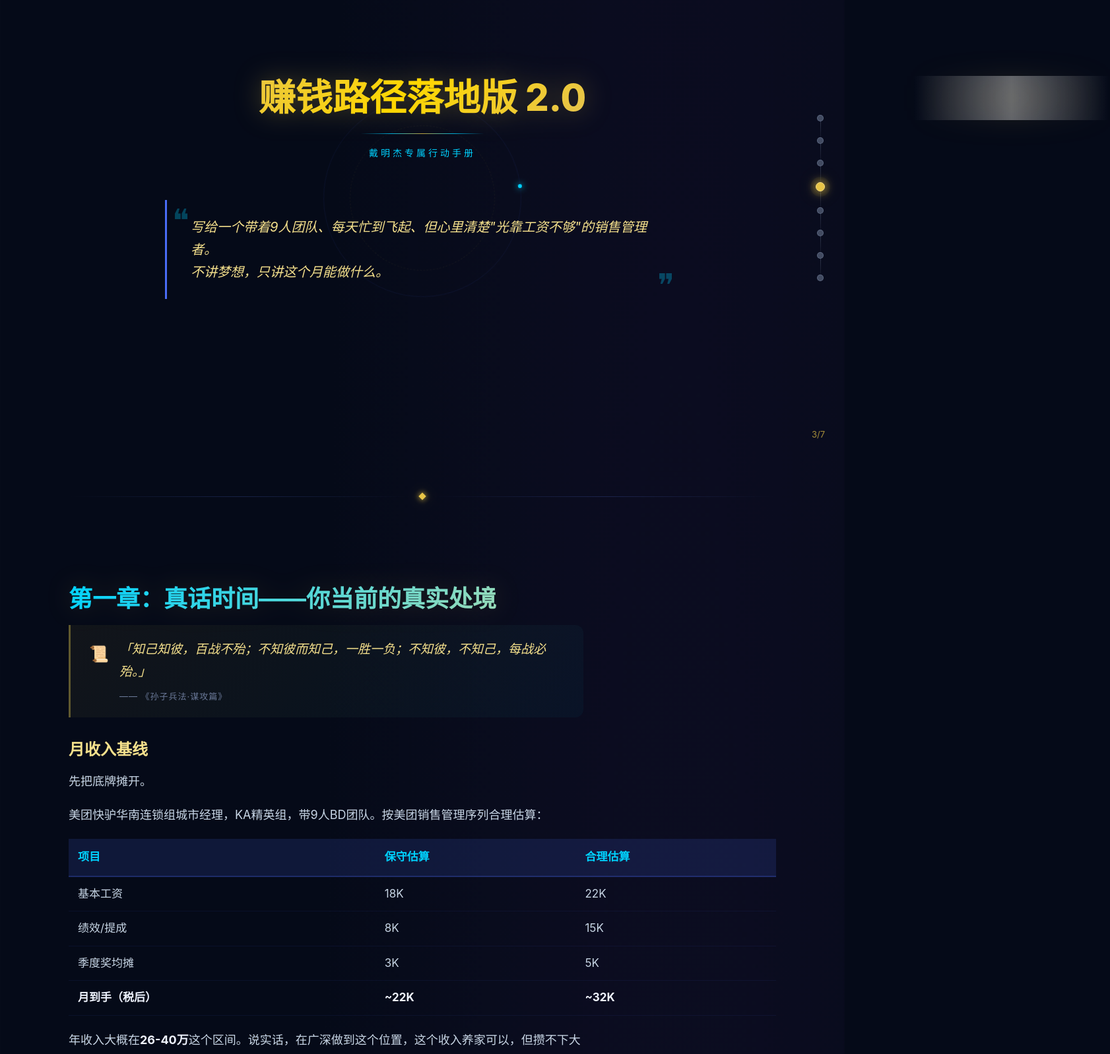
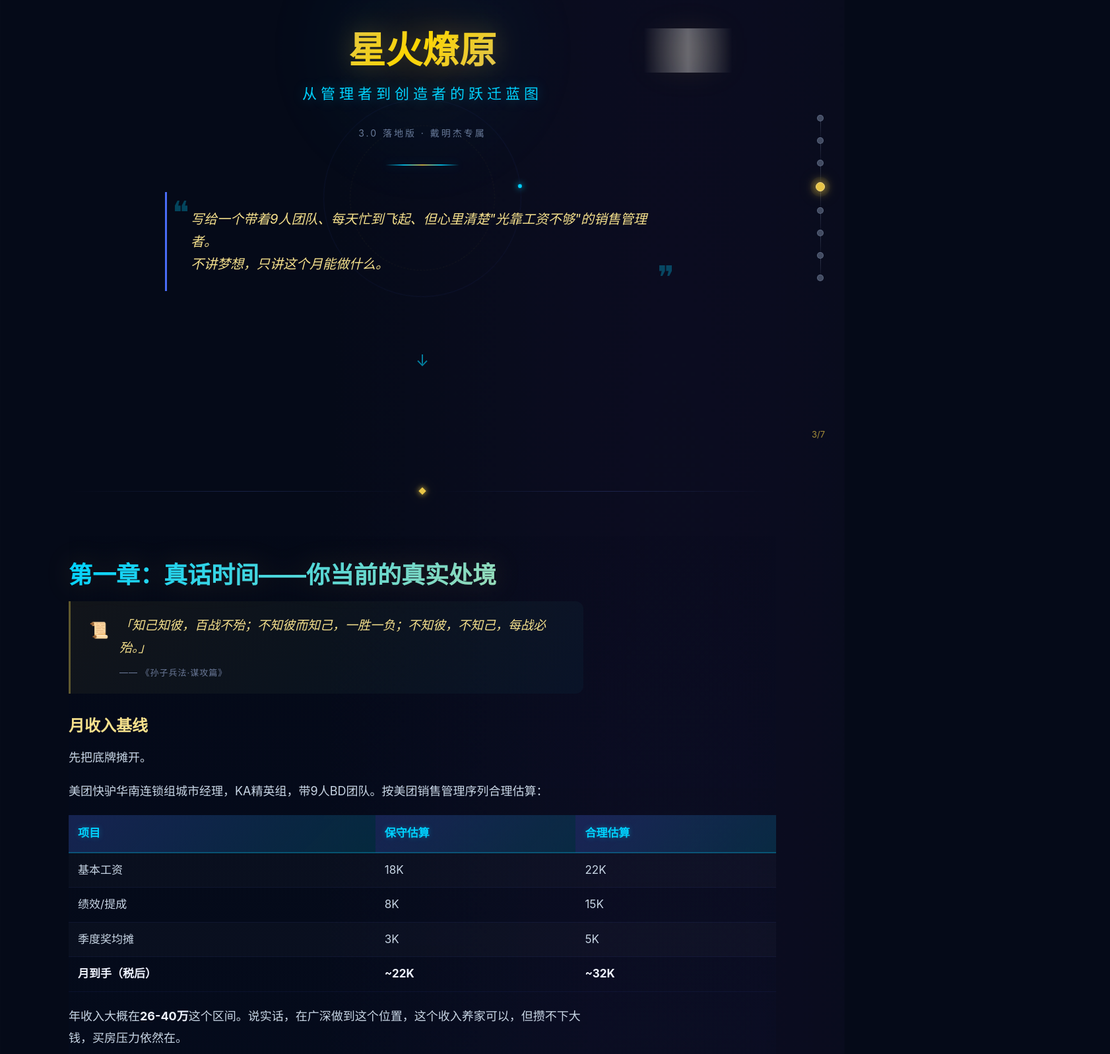
Before and after one commit to daimingjie2026/ka-elite-hq, a plain HTML site: page money_paths.html in a window 1280 px wide. Shown: the part 100-1697 px from the top of the page at 66% size, 1682 px wide, since content can reach past the window. Drawn offline with Linux system fonts and the light colour scheme.

Commit message:
v5.0 星火燎原: 封面重做+色彩节奏+表格升级+光效+减空白

```diff
--- a/money_paths.html
+++ b/money_paths.html
@@ -3,7 +3,7 @@
 <head>
 <meta charset="UTF-8">
 <meta name="viewport" content="width=device-width, initial-scale=1.0">
-<title>赚钱路径落地版 3.0 · 视觉盛宴版</title>
+<title>星火燎原 · 从管理者到创造者的跃迁蓝图</title>
 <style>
 *,*::before,*::after{box-sizing:border-box;margin:0;padding:0}
 :root{
@@ -15,7 +15,7 @@
   --text:#C8D6E5;--text-dim:#6B7A99;--text-bright:#F0F4FF;
   --font-h1:clamp(36px,5vw,56px);--font-h2:clamp(28px,4vw,36px);
   --font-h3:clamp(20px,3vw,24px);--font-body:clamp(15px,1.8vw,18px);
-  --lh:1.85;--sp:clamp(50px,8vw,80px);
+  --lh:1.85;--sp:clamp(30px,5vw,60px);
 }
 html{scroll-behavior:smooth;background:var(--bg)}
 body{font-family:-apple-system,BlinkMacSystemFont,"Segoe UI","PingFang SC","Hiragino Sans GB","Microsoft YaHei",sans-serif;
@@ -174,8 +174,37 @@
 .hero-orbit::before{content:'';position:absolute;top:-3px;left:50%;width:6px;height:6px;margin-left:-3px;border-radius:50%;background:var(--cyan-glow);box-shadow:0 0 10px var(--cyan-glow)}
 .hero-orbit2{position:absolute;top:50%;left:50%;width:220px;height:220px;margin:-110px 0 0 -110px;border:1px dashed rgba(232,197,71,.06);border-radius:50%;animation:orbit-spin 20s linear infinite reverse;pointer-events:none}
 @keyframes orbit-spin{0%{transform:rotate(0deg)}100%{transform:rotate(360deg)}}
-.hero-glow-line{width:200px;height:1px;margin:20px auto 0;background:linear-gradient(90deg,transparent,var(--cyan-glow),var(--gold),var(--cyan-glow),transparent);animation:glow-pulse 3s ease-in-out infinite}
+.hero-glow-line{width:120px;height:2px;margin:16px auto;background:linear-gradient(90deg,transparent,var(--cyan-glow),var(--gold),var(--cyan-glow),transparent);border-radius:2px;box-shadow:0 0 15px rgba(0,210,255,0.3);animation:glow-pulse 3s ease-in-out infinite}
 @keyframes glow-pulse{0%,100%{opacity:.4;transform:scaleX(.8)}50%{opacity:1;transform:scaleX(1)}}
+/* === v5.0 Star Fire Additions === */
+.hero-sub{font-size:clamp(16px,2.5vw,22px);color:var(--cyan-glow);letter-spacing:6px;margin-top:12px;font-weight:300;text-shadow:0 0 20px rgba(0,210,255,0.3)}
+.hero-ver{font-size:14px;color:var(--text-dim);letter-spacing:3px;margin-top:8px}
+/* Scroll hint */
+.scroll-hint{margin-top:40px;text-align:center;animation:bounce-down 2s ease-in-out infinite}
+.scroll-arrow{font-size:24px;color:var(--cyan-glow);opacity:0.6}
+@keyframes bounce-down{0%,100%{transform:translateY(0);opacity:0.6}50%{transform:translateY(12px);opacity:1}}
+/* Hero particle pseudo-effect */
+section[data-ch="0"] h1::before{content:'';position:absolute;top:50%;left:50%;width:400px;height:400px;margin:-200px 0 0 -200px;border-radius:50%;background:radial-gradient(circle,rgba(232,197,71,0.06) 0%,rgba(0,210,255,0.04) 30%,transparent 70%);animation:hero-particle-pulse 5s ease-in-out infinite;pointer-events:none;z-index:-1}
+@keyframes hero-particle-pulse{0%,100%{transform:scale(0.8);opacity:0.3}50%{transform:scale(1.3);opacity:0.7}}
+/* Section color rhythm */
+section[data-ch="1"],section[data-ch="2"]{background:linear-gradient(180deg,transparent,rgba(10,30,80,0.15) 50%,transparent)}
+section[data-ch="2b"],section[data-ch="3"]{background:linear-gradient(180deg,transparent,rgba(60,20,100,0.1) 50%,transparent)}
+section[data-ch="4"],section[data-ch="5"]{background:linear-gradient(180deg,transparent,rgba(0,80,120,0.08) 50%,transparent)}
+section[data-ch="6"],section[data-ch="7"]{background:linear-gradient(180deg,transparent,rgba(10,30,80,0.15) 50%,transparent)}
+/* Table upgrades */
+.tw table tr:first-child th,.tw table thead th{background:linear-gradient(135deg,rgba(74,108,247,0.25),rgba(0,210,255,0.15))!important;border-bottom:2px solid rgba(0,210,255,0.3);text-shadow:0 0 8px rgba(0,210,255,0.3)}
+.tw table tr:nth-child(even){background:rgba(255,255,255,0.02)}
+.tw table tr:hover td{background:rgba(74,108,247,0.08);transition:background 0.3s ease}
+.tw table tr:last-child td{border-top:1px solid rgba(232,197,71,0.2)}
+/* Dashboard card pulse glow */
+.db>div,.dbi{position:relative;overflow:hidden}
+.db>div::before,.dbi::before{content:'';position:absolute;top:-50%;left:-50%;width:200%;height:200%;background:radial-gradient(circle,rgba(0,210,255,0.08) 0%,transparent 60%);animation:card-pulse 4s ease-in-out infinite;pointer-events:none}
+@keyframes card-pulse{0%,100%{transform:scale(0.8);opacity:0.3}50%{transform:scale(1.2);opacity:0.8}}
+.dn{text-shadow:0 0 30px rgba(0,210,255,0.4),0 0 60px rgba(74,108,247,0.2)}
+/* Reduce divider spacing */
+.dv{margin:30px 0;padding:10px 0}
+/* Cover quote tighten */
+section[data-ch="0"] .pq{margin-top:24px!important}
 @media(max-width:600px){
   .ctn{padding:0 16px}
   .cd,.di,.sp{padding:20px}
@@ -226,11 +255,15 @@
 <section data-ch="0" style="padding-top:100px;padding-bottom:40px;text-align:center;position:relative">
 <div class="hero-orbit"></div>
 <div class="hero-orbit2"></div>
-<h1>赚钱路径落地版 2.0</h1>
+<h1>星火燎原</h1>
+<p class="hero-sub">从管理者到创造者的跃迁蓝图</p>
+<p class="hero-ver">3.0 落地版 · 戴明杰专属</p>
 <div class="hero-glow-line"></div>
-<p style="margin-top:16px;letter-spacing:4px;color:var(--cyan-glow);font-size:14px">戴明杰专属行动手册</p>
-<div class="pq" style="text-align:left;margin-top:40px">
+<div class="pq" style="text-align:left;margin-top:24px">
 写给一个带着9人团队、每天忙到飞起、但心里清楚"光靠工资不够"的销售管理者。<br>不讲梦想，只讲这个月能做什么。
+</div>
+<div class="scroll-hint">
+  <span class="scroll-arrow">↓</span>
 </div>
 </section>
 
@@ -1315,7 +1348,7 @@
 
 <section data-ch="9" style="padding-bottom:60px">
 <p style="text-align:center;color:var(--text-dim);font-size:calc(var(--font-body) - 2px)"><em>本报告基于戴明杰的真实背景和约束条件撰写，数据为保守估算。实际结果取决于执行力度和市场反馈。</em></p>
-<p style="text-align:center;color:var(--text-dim);font-size:calc(var(--font-body) - 2px)"><em>版本：3.0 落地版 · 视觉盛宴版 | 日期：2026年4月28日</em></p>
+<p style="text-align:center;color:var(--text-dim);font-size:calc(var(--font-body) - 2px)"><em>版本：3.0 星火燎原版 | 日期：2026年4月28日</em></p>
 <div class="sig">
 <div class="sig-n">Nova · 锦鲤仙侍</div>
 <div class="sig-s">⚡ 专注销售，AI为盾</div>
```
